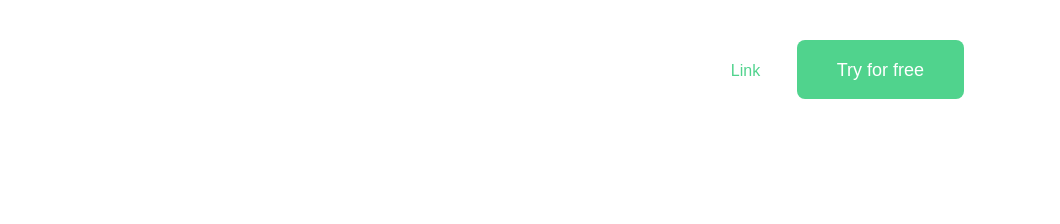
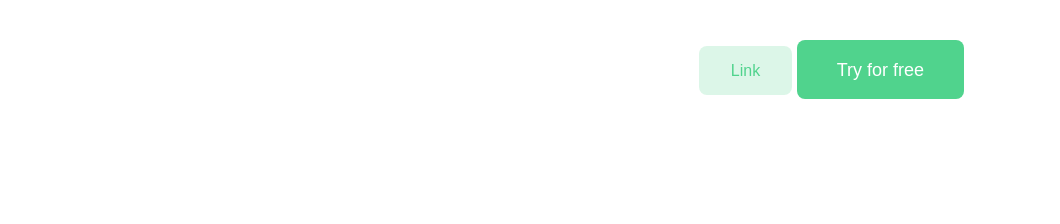
Before and after one commit to biohazard1029/singlepageapp, a plain HTML site: page index.html in a window 1280 px wide. In both pictures the pointer is over the link "Link". Shown: the top 224 px of the page, 220-1280 px from the left. Drawn offline with Linux system fonts and the light colour scheme.

Commit message:
Update index.css
added hover feature to links

```diff
--- a/index.css
+++ b/index.css
@@ -28,6 +28,8 @@ body {
     font-size: 48px;
     margin-bottom: 24px;
   }
+
+
   h2 {
     font-size: 36px;
     margin-bottom: 24px;
@@ -58,6 +60,7 @@ body {
     margin-top: 0.5rem;
     border: 0;
   }
+
   .row {
     display: flex;
     padding: 6rem 4rem;
@@ -94,8 +97,8 @@ body {
     text-decoration: none;
     padding: 1rem 2rem;
   }
-  .link:hover {
-    background-color: rbga(80, 211, 141, 0.2);
+  a:hover {
+    background-color: rgba(80,211,141, 0.2);
     border-radius: 8px;
     padding: 1rem 2rem;
   }
```
